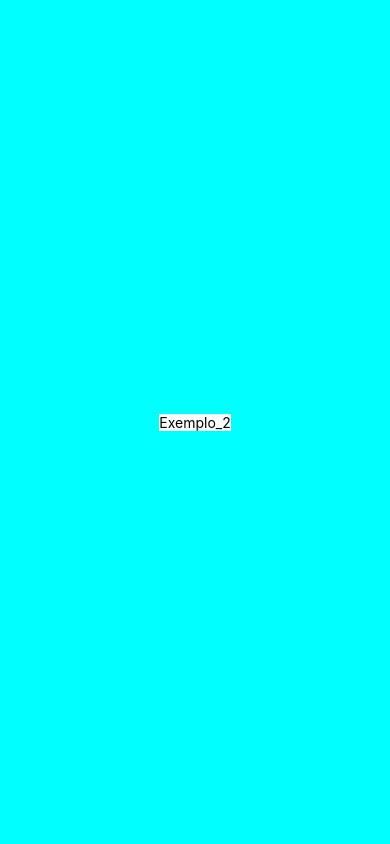
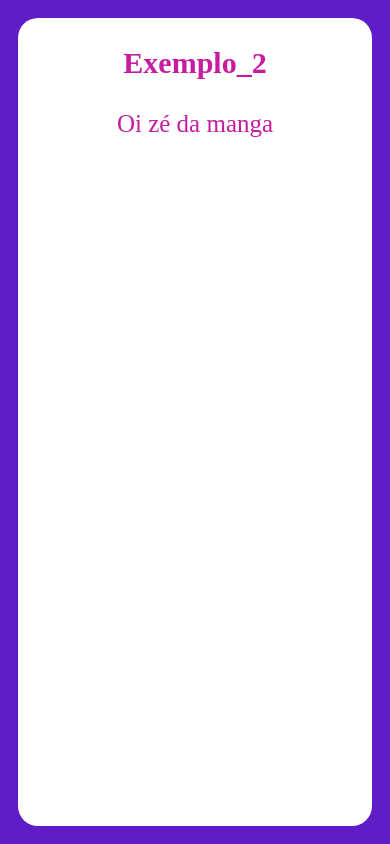
Before and after one commit to Grinaldi20/aula_expo_0, a React Native app: screen / in a window 390 px wide. Built offline with nearby package versions, Linux system fonts and the light colour scheme.

Commit message:
aula 22-03

```diff
--- a/App.js
+++ b/App.js
@@ -16,8 +16,9 @@ export default function App() {
 const styles = StyleSheet.create({
   container: {
     flex: 1,
-    backgroundColor: 'cyan',
+    backgroundColor: '#601cc7',
     alignItems: 'center',
     justifyContent: 'center',
+    padding:18,
   },
 });
--- a/components/exemplo_2/index.js
+++ b/components/exemplo_2/index.js
@@ -3,7 +3,8 @@ import styles from './styles';
 function Exemplo2 ( ) {
     return(
         <View style={styles.container}>
-            <Text>Exemplo_2</Text>
+            <Text style={styles.titulo}>Exemplo_2</Text>
+            <Text style={styles.mensagem}>Oi zé da manga</Text>
         </View>
     );
 
--- a/components/exemplo_2/styles.js
+++ b/components/exemplo_2/styles.js
@@ -1,8 +1,30 @@
 import { StyleSheet } from "react-native-web";
+
+
 
 const styles = StyleSheet.create ({
     container: {
+
         backgroundColor: '#fff',
+        flex: 1,
+        height:'100%',
+        width:'100%',
+        borderRadius:20,
+        alignItems:'center',
+        padding:8,
+    },
+    titulo: {
+        fontSize:30,
+        fontWeight:'bold',
+        marginVertical:20,
+        color:'#c71ca2',
+        fontFamily:'Vineta BT',
+    },
+    mensagem: {
+        fontSize:25,
+        margin:10,
+        color:'#c71ca2',
+        fontFamily:'Vineta BT',
     },
 });
 
```
